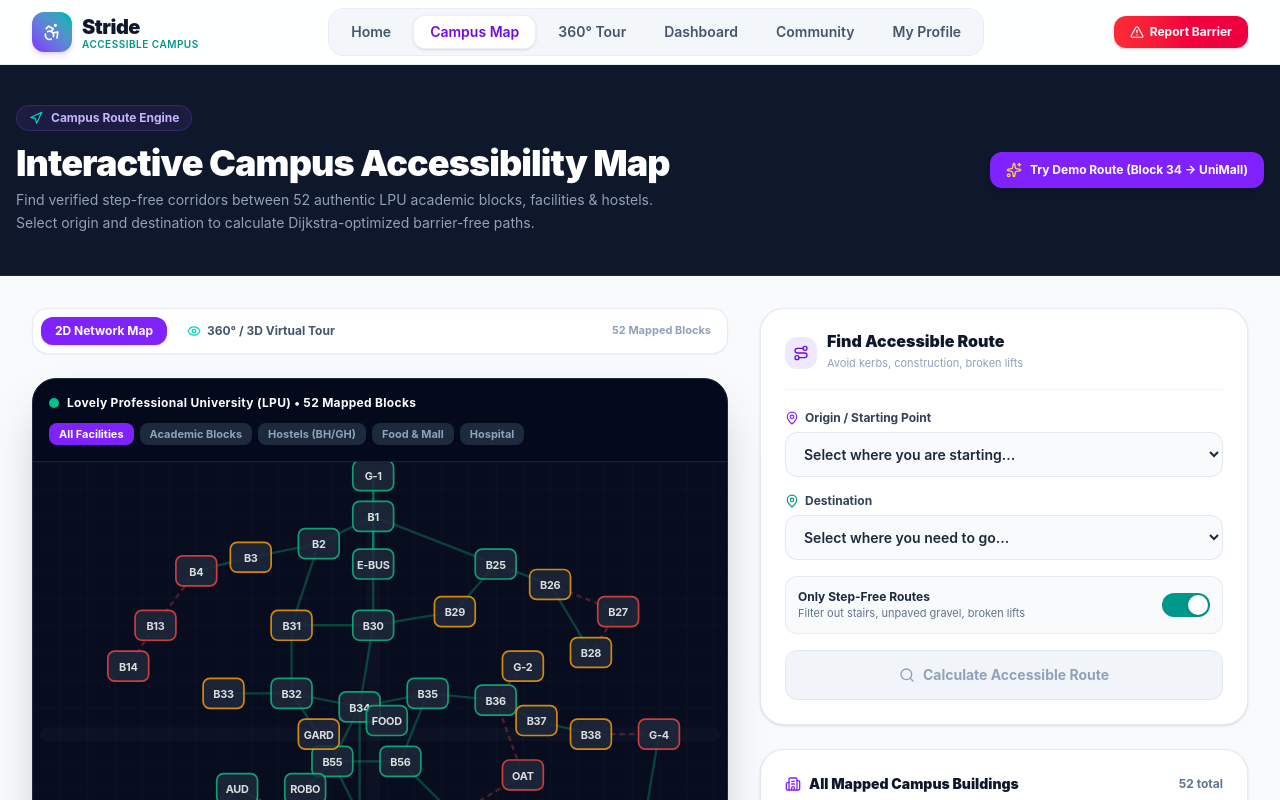
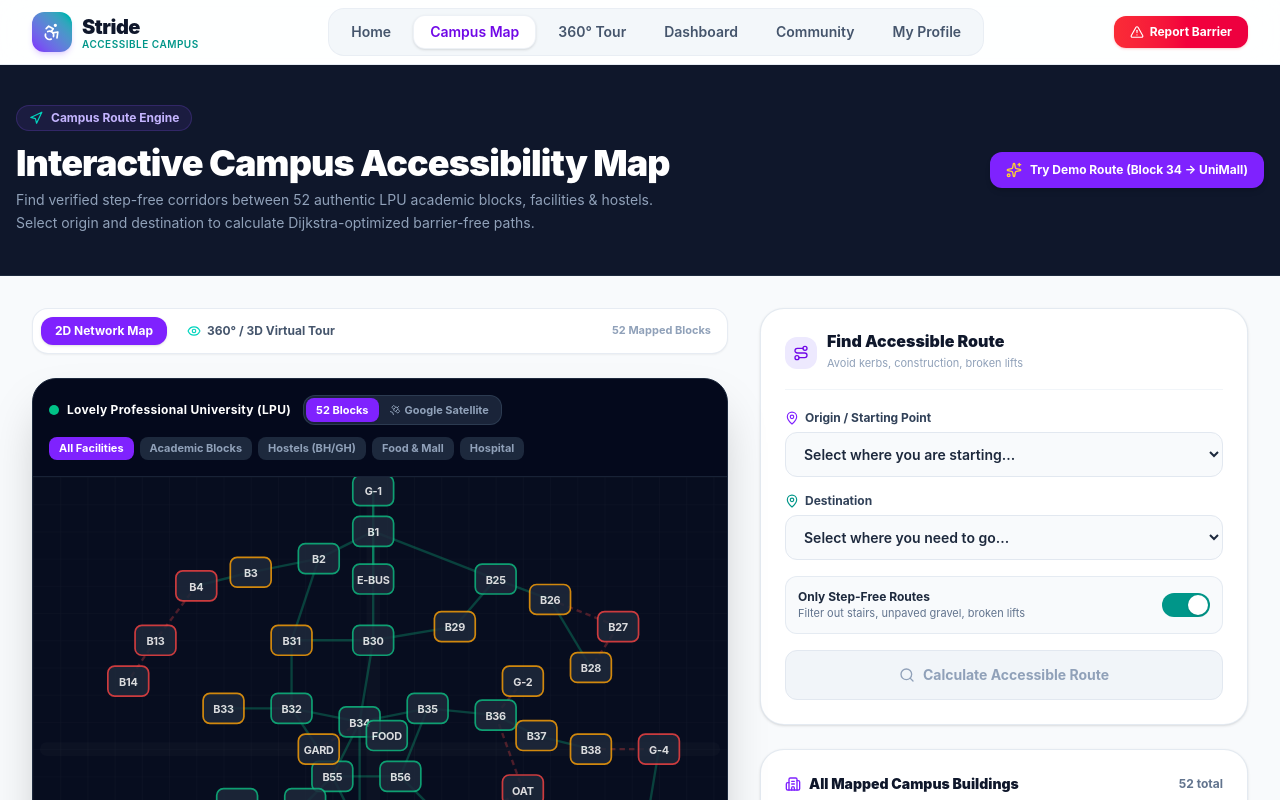
Before and after one commit to Pravesh0005/stride-campus-accessibility, a Next.js app: page /explore in a window 1280 px wide. Shown: the top 800 px of the page. Built offline with nearby package versions, Linux system fonts and the light colour scheme.

Commit message:
feat(map): add Google satellite map switcher to campus map component
Co-authored-by: Neha Sharma <neha.sharma22@lpu.in>

```diff
--- a/src/components/CampusMap.jsx
+++ b/src/components/CampusMap.jsx
@@ -2,11 +2,12 @@
 
 import { useState } from "react"
 import { buildings, routes } from "@/lib/campusData"
-import { ShieldCheck, AlertTriangle, Layers, Navigation, ZoomIn, ZoomOut, RotateCcw } from "lucide-react"
+import { ShieldCheck, AlertTriangle, Layers, Navigation, ZoomIn, ZoomOut, RotateCcw, Satellite, MapPin } from "lucide-react"
 
 export default function CampusMap({ selectedBuilding, onBuildingSelect, highlightedPath }) {
   const [hoveredBuilding, setHoveredBuilding] = useState(null)
   const [filterType, setFilterType] = useState("all")
+  const [mapMode, setMapMode] = useState("network")
 
   const isOnPath = (buildingId) => {
     if (!highlightedPath || !highlightedPath.path) return false
@@ -59,13 +60,40 @@ export default function CampusMap({ selectedBuilding, onBuildingSelect, highligh
   return (
     <div className="relative w-full rounded-3xl overflow-hidden bg-slate-900 border border-slate-800 shadow-2xl select-none flex flex-col">
       <div className="p-4 bg-slate-950/80 border-b border-slate-800/80 flex flex-wrap items-center justify-between gap-3 z-10">
+        <div className="flex items-center gap-3">
           <div className="flex items-center gap-2">
             <span className="w-2.5 h-2.5 rounded-full bg-emerald-400 animate-pulse" />
             <span className="text-white text-xs font-bold tracking-wide">
-            Lovely Professional University (LPU) • 52 Mapped Blocks
+              Lovely Professional University (LPU)
             </span>
           </div>
 
+          <div className="flex bg-slate-800/90 p-0.5 rounded-xl border border-slate-700/80 text-[11px] font-bold">
+            <button
+              onClick={() => setMapMode("network")}
+              className={`px-2.5 py-1 rounded-lg transition-all ${
+                mapMode === "network"
+                  ? "bg-violet-600 text-white shadow-xs"
+                  : "text-slate-400 hover:text-white"
+              }`}
+            >
+              52 Blocks
+            </button>
+            <button
+              onClick={() => setMapMode("satellite")}
+              className={`px-2.5 py-1 rounded-lg flex items-center gap-1 transition-all ${
+                mapMode === "satellite"
+                  ? "bg-teal-600 text-white shadow-xs"
+                  : "text-slate-400 hover:text-white"
+              }`}
+            >
+              <Satellite className="w-3 h-3" />
+              <span>Google Satellite</span>
+            </button>
+          </div>
+        </div>
+
+        {mapMode === "network" && (
           <div className="flex items-center gap-1.5 overflow-x-auto text-xs">
             {[
               { id: "all", label: "All Facilities" },
@@ -87,9 +115,25 @@ export default function CampusMap({ selectedBuilding, onBuildingSelect, highligh
               </button>
             ))}
           </div>
+        )}
       </div>
 
       <div className="w-full aspect-[16/10] sm:aspect-[16/9] relative bg-[#070D1F]">
+        {mapMode === "satellite" ? (
+          <div className="w-full h-full relative">
+            <iframe
+              src="https://maps.google.com/maps?q=Lovely%20Professional%20University%2C%20Phagwara&t=k&z=17&ie=UTF8&iwloc=&output=embed"
+              className="w-full h-full border-0"
+              title="LPU Google Satellite Map"
+              loading="lazy"
+            />
+            <div className="absolute top-3 left-3 z-10 px-3 py-1.5 rounded-xl bg-slate-950/90 backdrop-blur-md border border-slate-700 text-white text-[11px] shadow-lg flex items-center gap-2">
+              <span className="w-2 h-2 rounded-full bg-teal-400 animate-pulse" />
+              <span>Real Google Satellite View • LPU Phagwara Campus</span>
+            </div>
+          </div>
+        ) : (
+          <>
             <svg viewBox="0 0 102 82" className="w-full h-full" preserveAspectRatio="xMidYMid meet">
           <defs>
             <pattern id="campusGrid" width="4" height="4" patternUnits="userSpaceOnUse">
@@ -270,6 +314,8 @@ export default function CampusMap({ selectedBuilding, onBuildingSelect, highligh
             </div>
           </div>
         )}
+          </>
+        )}
       </div>
 
       <div className="p-3 bg-slate-950/90 border-t border-slate-800 flex flex-wrap items-center justify-between gap-3 text-xs text-slate-400 px-5">
```
Lines whose indentation alone changed are shown as unchanged.
